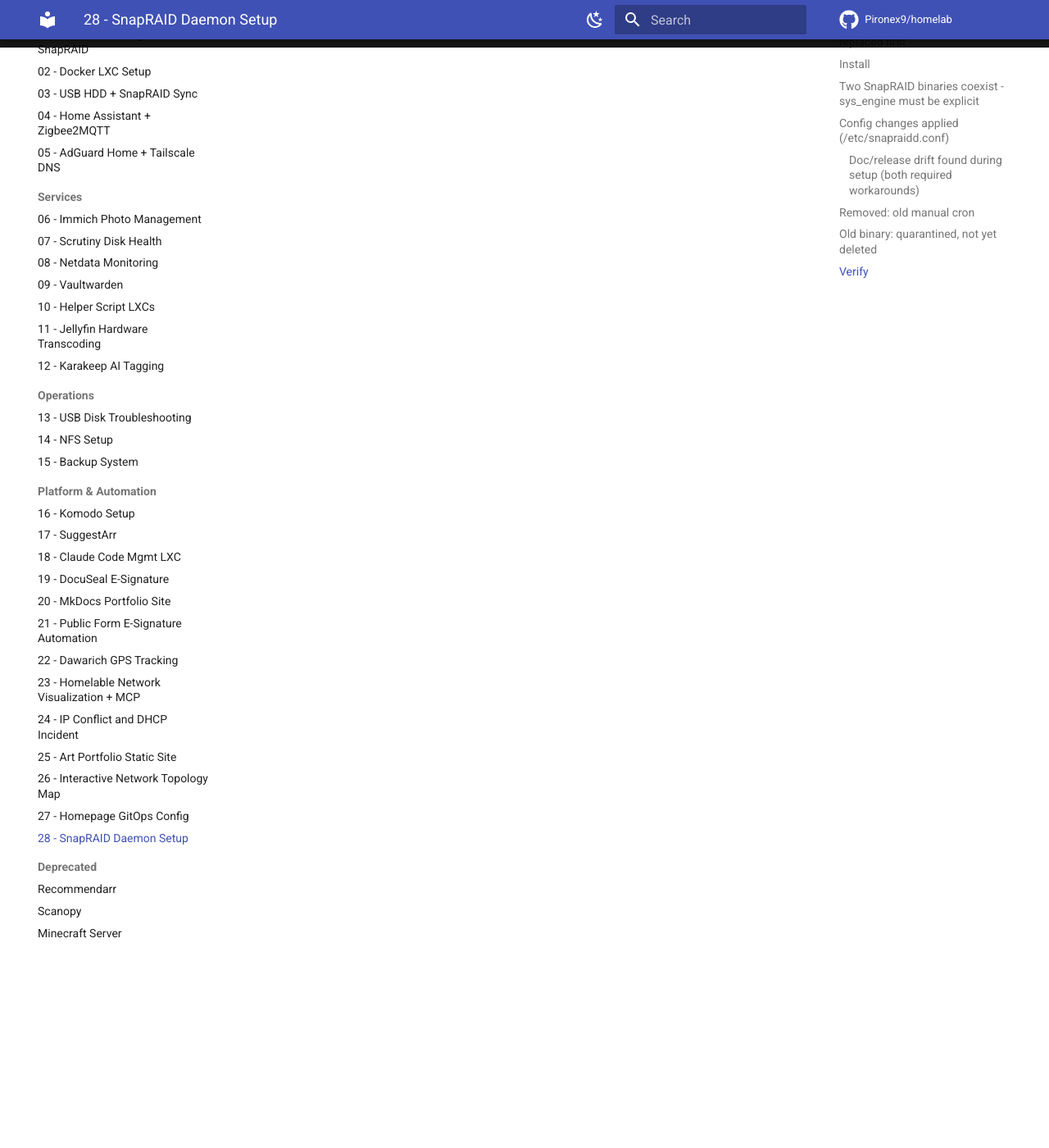
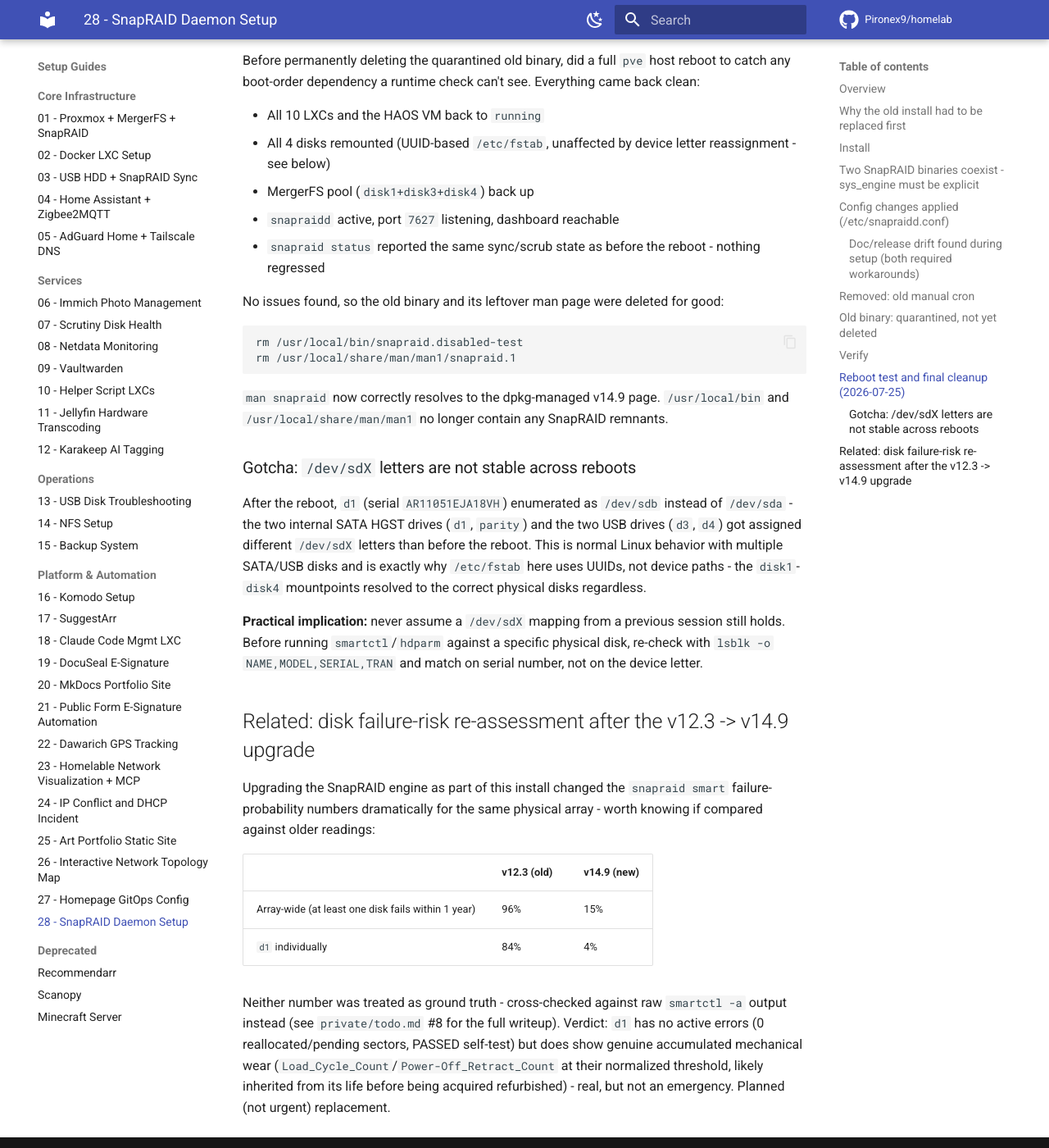
Before and after one commit to Pironex9/homelab, an MkDocs documentation site: the page built from docs/proxmox/28_SnapRAID_Daemon_Setup.md, in a window 1280 px wide and 1400 px high, scrolled down 3043 px. Shown: the whole window at 82% size. Built offline with MkDocs 1.6.1 and Material for MkDocs 9.7.7, drawn with Linux system fonts in a browser that asks for light colours; comment, search, counter and statistics services are not loaded.

Commit message:
docs: document SnapRAID daemon reboot test, cleanup, and doc 01 supersede note

````diff
--- a/docs/proxmox/28_SnapRAID_Daemon_Setup.md
+++ b/docs/proxmox/28_SnapRAID_Daemon_Setup.md
@@ -82,3 +82,39 @@
 ss -tlnp | grep 7627
 curl -s -o /dev/null -w '%{http_code}\n' http://192.168.0.109:7627/
 ```
+
+## Reboot test and final cleanup (2026-07-25)
+
+Before permanently deleting the quarantined old binary, did a full `pve` host reboot to catch any boot-order dependency a runtime check can't see. Everything came back clean:
+
+- All 10 LXCs and the HAOS VM back to `running`
+- All 4 disks remounted (UUID-based `/etc/fstab`, unaffected by device letter reassignment - see below)
+- MergerFS pool (`disk1+disk3+disk4`) back up
+- `snapraidd` active, port `7627` listening, dashboard reachable
+- `snapraid status` reported the same sync/scrub state as before the reboot - nothing regressed
+
+No issues found, so the old binary and its leftover man page were deleted for good:
+
+```bash
+rm /usr/local/bin/snapraid.disabled-test
+rm /usr/local/share/man/man1/snapraid.1
+```
+
+`man snapraid` now correctly resolves to the dpkg-managed v14.9 page. `/usr/local/bin` and `/usr/local/share/man/man1` no longer contain any SnapRAID remnants.
+
+### Gotcha: `/dev/sdX` letters are not stable across reboots
+
+After the reboot, `d1` (serial `AR11051EJA18VH`) enumerated as `/dev/sdb` instead of `/dev/sda` - the two internal SATA HGST drives (`d1`, `parity`) and the two USB drives (`d3`, `d4`) got assigned different `/dev/sdX` letters than before the reboot. This is normal Linux behavior with multiple SATA/USB disks and is exactly why `/etc/fstab` here uses UUIDs, not device paths - the `disk1`-`disk4` mountpoints resolved to the correct physical disks regardless.
+
+**Practical implication:** never assume a `/dev/sdX` mapping from a previous session still holds. Before running `smartctl`/`hdparm` against a specific physical disk, re-check with `lsblk -o NAME,MODEL,SERIAL,TRAN` and match on serial number, not on the device letter.
+
+## Related: disk failure-risk re-assessment after the v12.3 -> v14.9 upgrade
+
+Upgrading the SnapRAID engine as part of this install changed the `snapraid smart` failure-probability numbers dramatically for the same physical array - worth knowing if compared against older readings:
+
+| | v12.3 (old) | v14.9 (new) |
+|---|---|---|
+| Array-wide (at least one disk fails within 1 year) | 96% | 15% |
+| `d1` individually | 84% | 4% |
+
+Neither number was treated as ground truth - cross-checked against raw `smartctl -a` output instead (see `private/todo.md` #8 for the full writeup). Verdict: `d1` has no active errors (0 reallocated/pending sectors, PASSED self-test) but does show genuine accumulated mechanical wear (`Load_Cycle_Count`/`Power-Off_Retract_Count` at their normalized threshold, likely inherited from its life before being acquired refurbished) - real, but not an emergency. Planned (not urgent) replacement.
````
Also changed, not shown: docs/proxmox/01_Proxmox_VE_9.1_MergerFS_SnapRAID_Installation_Documentation.md (+2 -0 lines).
